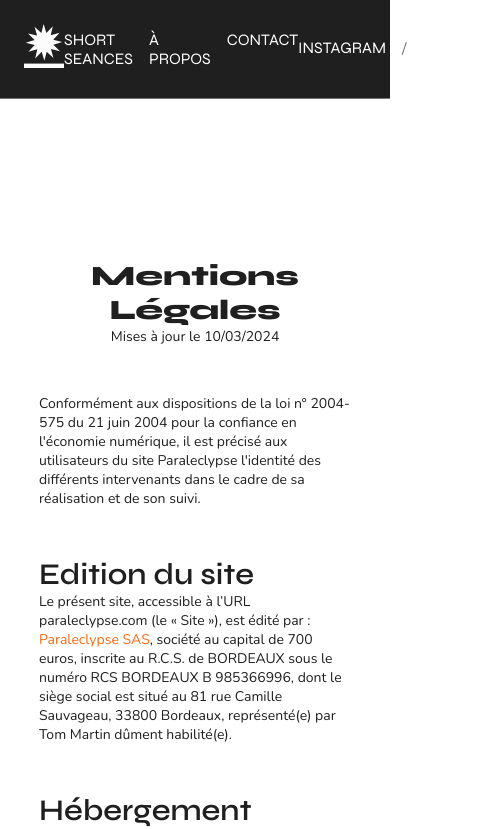
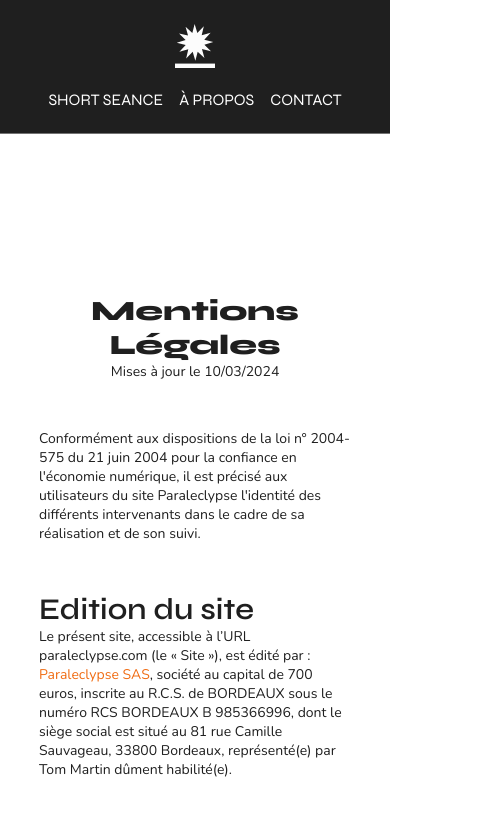
Before and after one commit to tom-mp4/paraleclypse, a Vue app: page /legal in a window 390 px wide. Shown: the top 829 px of the page, 494 px wide, since content can reach past the window. Built offline with nearby package versions, Linux system fonts and the light colour scheme.

Commit message:
Added a responsive design to Navbar.vue & WhiteNavbar.vue

```diff
--- a/src/components/Home/Landing.vue
+++ b/src/components/Home/Landing.vue
@@ -5,7 +5,7 @@
   <header class="header">
     <nav class="navbar">
       <div id="left" class="navMenu">
-        <router-link to="#" class="navButton">short seances</router-link>
+        <router-link to="#" class="navButton">short seance</router-link>
         <router-link to="/about" class="navButton">à propos</router-link>
         <router-link to="/contact" class="navButton">contact</router-link>
       </div>
--- a/src/components/Navbar.vue
+++ b/src/components/Navbar.vue
@@ -7,11 +7,11 @@
       <img src="@/assets/logo/logo-profil-blanc.svg" alt="Logo pour menu paraleclypse blanc">
     </router-link>
     <div class="button">
-      <router-link class="nav" to="/short-seances">short seances</router-link>
+      <router-link class="nav" to="/short-seances">short seance</router-link>
       <router-link class="nav" to="/about">à propos</router-link>
       <router-link class="nav" to="/contact">contact</router-link>
     </div>
-    <div class="button">
+    <div id="socialButton" class="button">
       <a href="https://instagram.com/paraleclypse" target="_blank" class="socialButton">instagram</a>
       <p>/</p>
       <a href="https://www.linkedin.com/company/paraleclypse/" target="_blank" class="socialButton">linkedin</a>
@@ -53,4 +53,15 @@
   }
 }
 
+@media (max-width: 800px) {
+
+  .navbar {
+    flex-direction: column;
+    gap: 1rem;
+  }
+  #socialButton {
+    display: none;
+  }
+}
+
 </style>
--- a/src/components/WhiteNavbar.vue
+++ b/src/components/WhiteNavbar.vue
@@ -11,7 +11,7 @@
       <router-link class="nav" to="/about">à propos</router-link>
       <router-link class="nav" to="/contact">contact</router-link>
     </div>
-    <div class="button">
+    <div id="socialButton" class="button">
       <a href="https://instagram.com/paraleclypse" target="_blank" class="socialButton">instagram</a>
       <p>/</p>
       <a href="https://www.linkedin.com/company/paraleclypse/" target="_blank" class="socialButton">linkedin</a>
@@ -52,4 +52,16 @@
   }
 }
 
+@media (max-width: 800px) {
+
+  .navbar {
+    flex-direction: column;
+    gap: 1rem;
+  }
+
+  #socialButton {
+    display: none;
+  }
+}
+
 </style>
```
